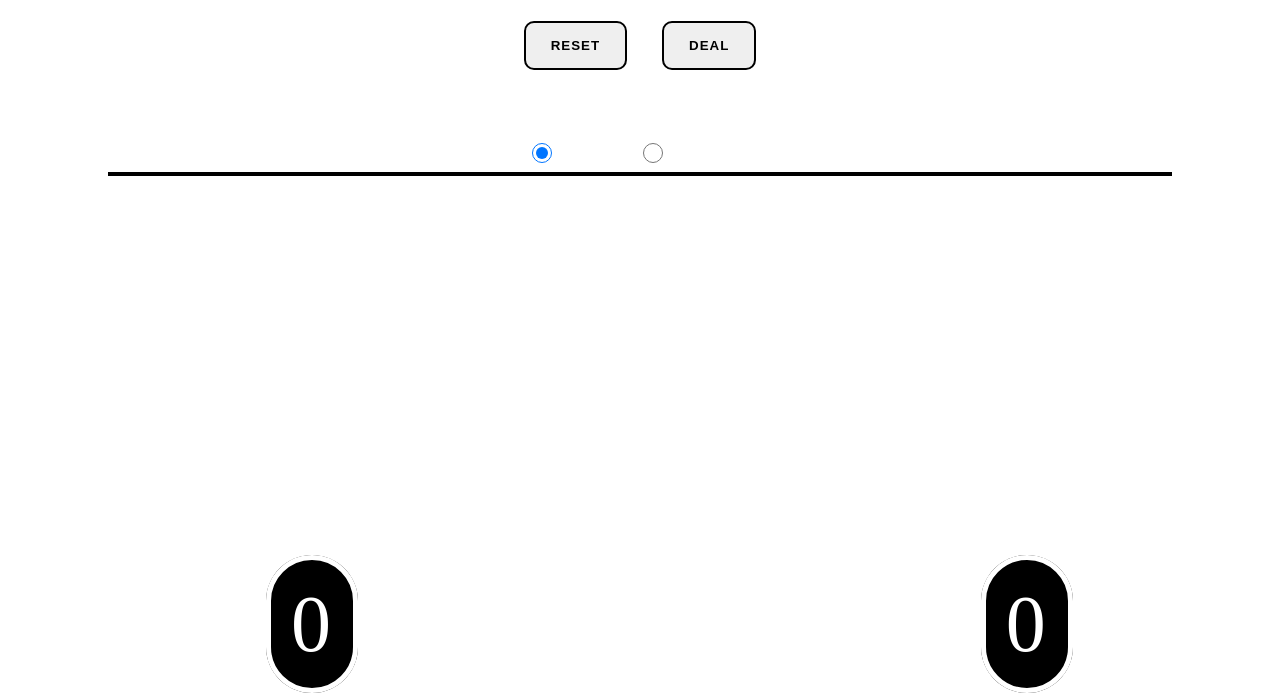
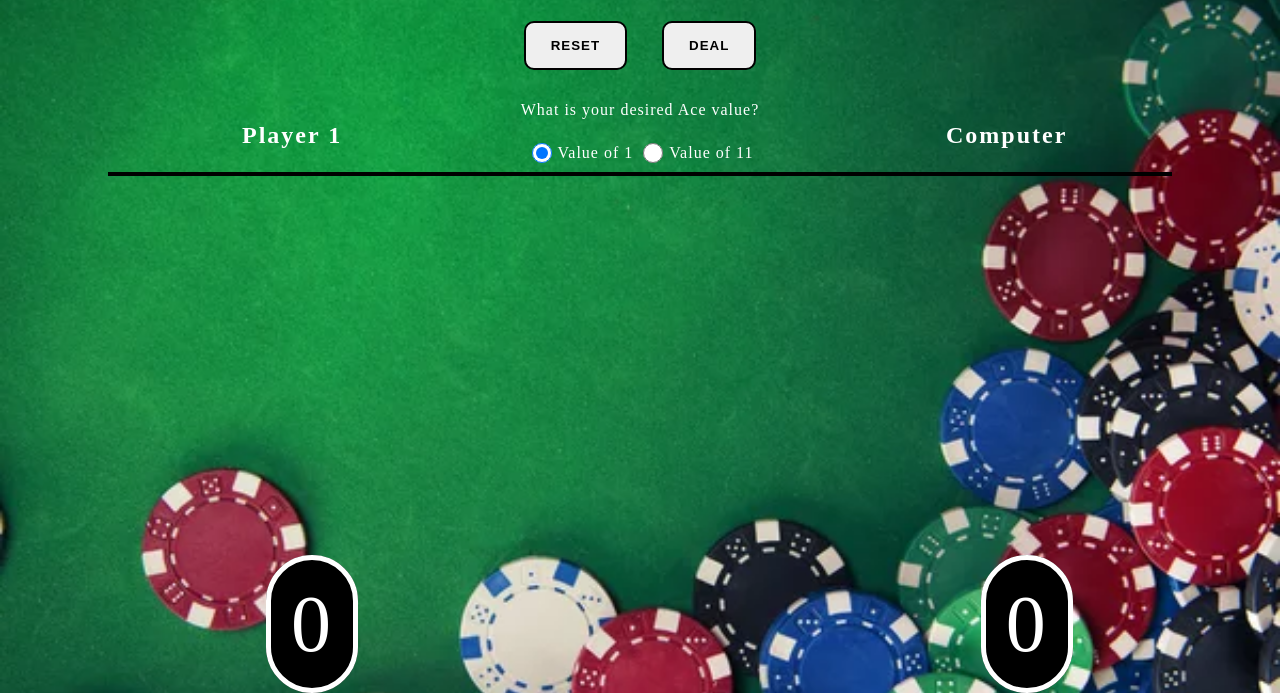
Before and after one commit to Camacho-A/Project-1-BlackJack, a plain HTML site: page index.html in a window 1280 px wide. Shown: the part 108-801 px from the top of the page. Drawn offline with nearby package versions, Linux system fonts and the light colour scheme; no server answers.

Commit message:
background image url - updated

```diff
--- a/styles.css
+++ b/styles.css
@@ -1,5 +1,5 @@
 html {
-   background-image: url(images/casino_chips.png);
+   background-image: url(casino_chips.png);
    background-repeat: no-repeat;
    background-size: cover;
    height: 100%;
```
